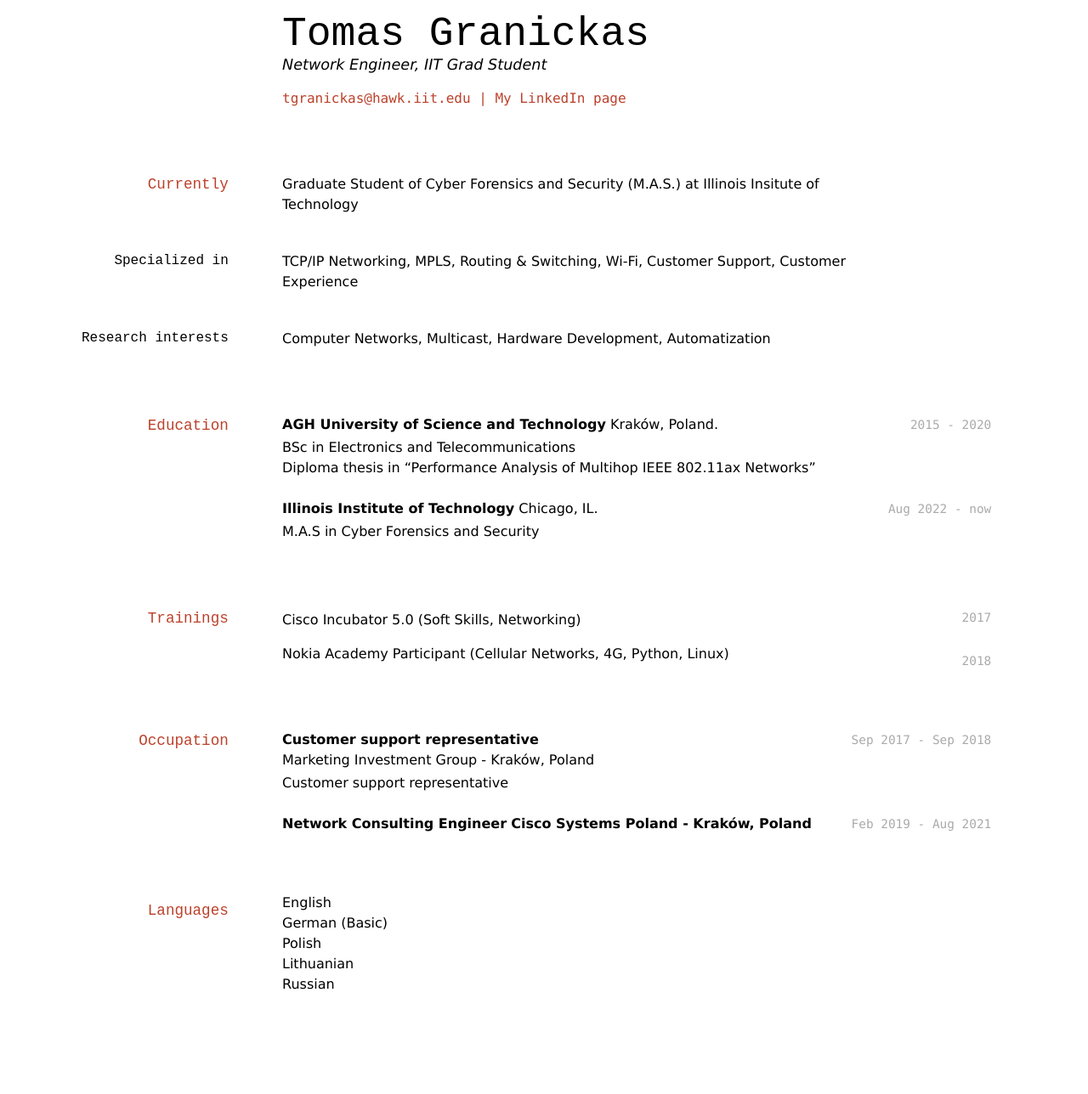
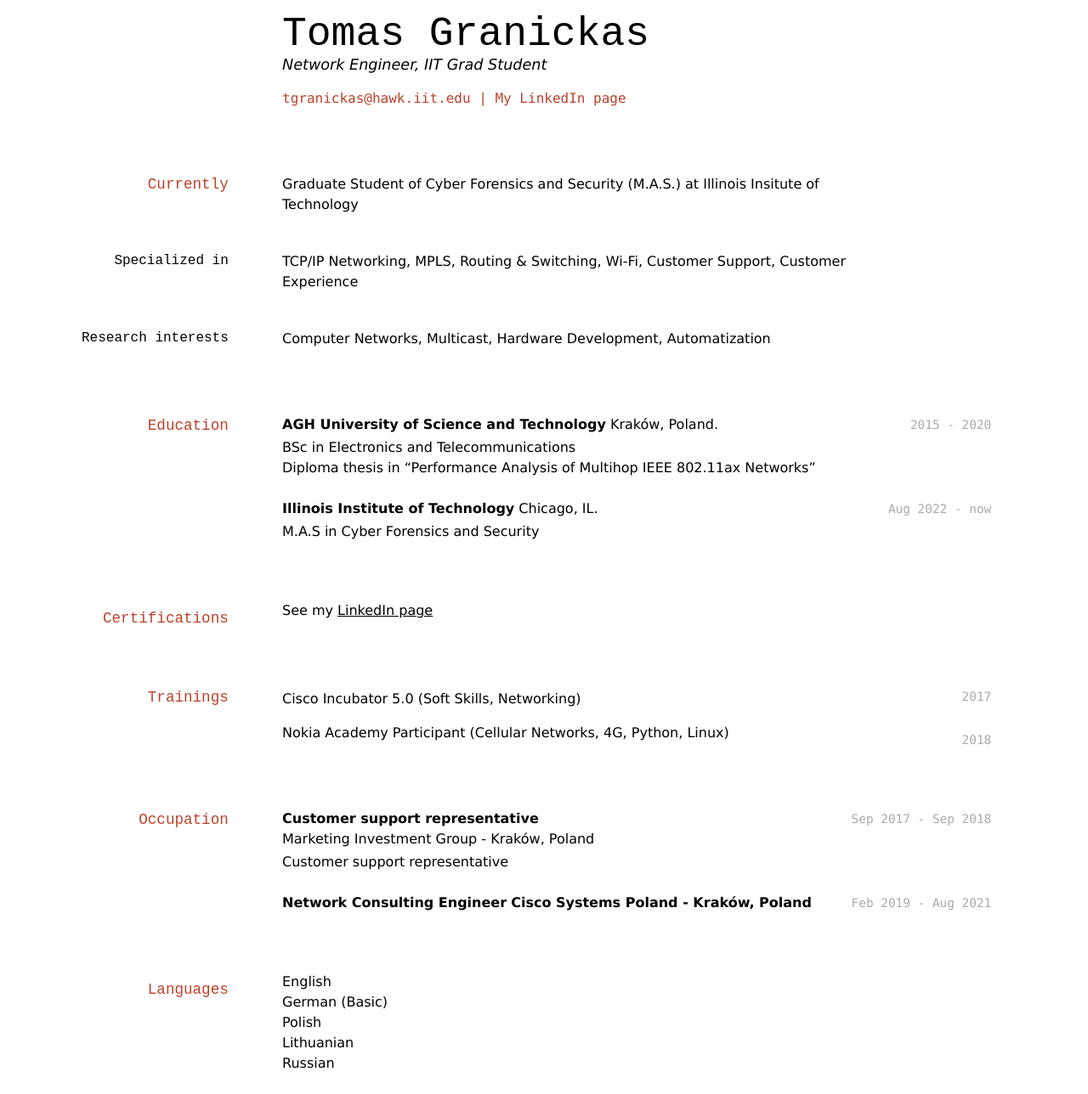
Before and after one commit to Loonzard/Loonzard.github.io, a Jekyll site: the page built from index.md, in a window 1280 px wide. Shown: the whole page at 85% size. Built offline with Jekyll 4.4.1, drawn with Linux system fonts in a browser that asks for light colours; before the commit the page ends 1195 px from its top, so only the background shows below that; part of the change alters nothing that is shown.

Commit message:
Update index.md

```diff
--- a/index.md
+++ b/index.md
@@ -38,12 +38,12 @@ __Illinois Institute of Technology__ Chicago, IL.
 - M.A.S in Cyber Forensics and Security
 
 
-<!--
+
 ## Certifications
 
-= See my [LinkedIn page](http://en.wikipedia.org/wiki/Robert_Hooke)
+- See my [LinkedIn page](https://www.linkedin.com/in/tomas-granickas-02b422ba/)
 
-
+<!--
 `2018`
 - Certified LabVIEW Associate Developer (CLAD)
 
```
